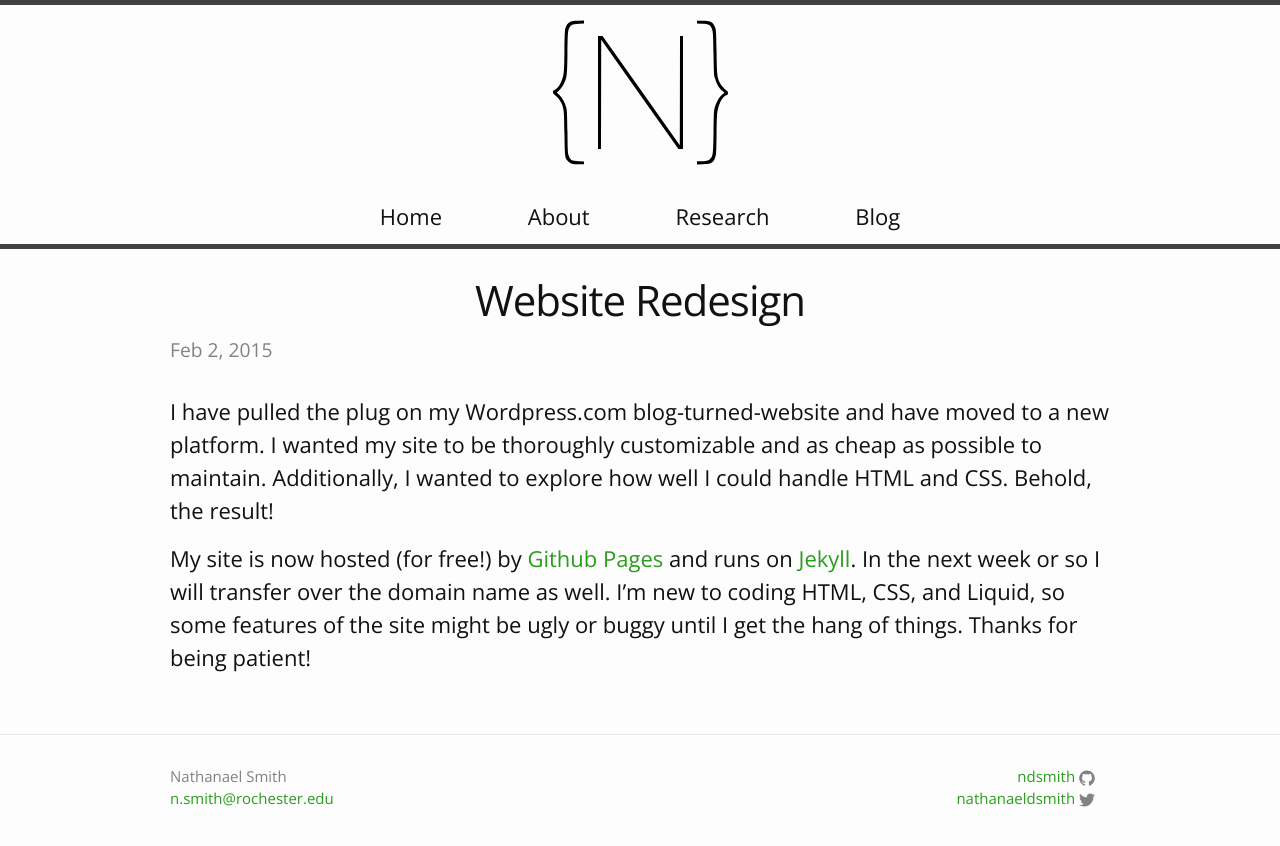
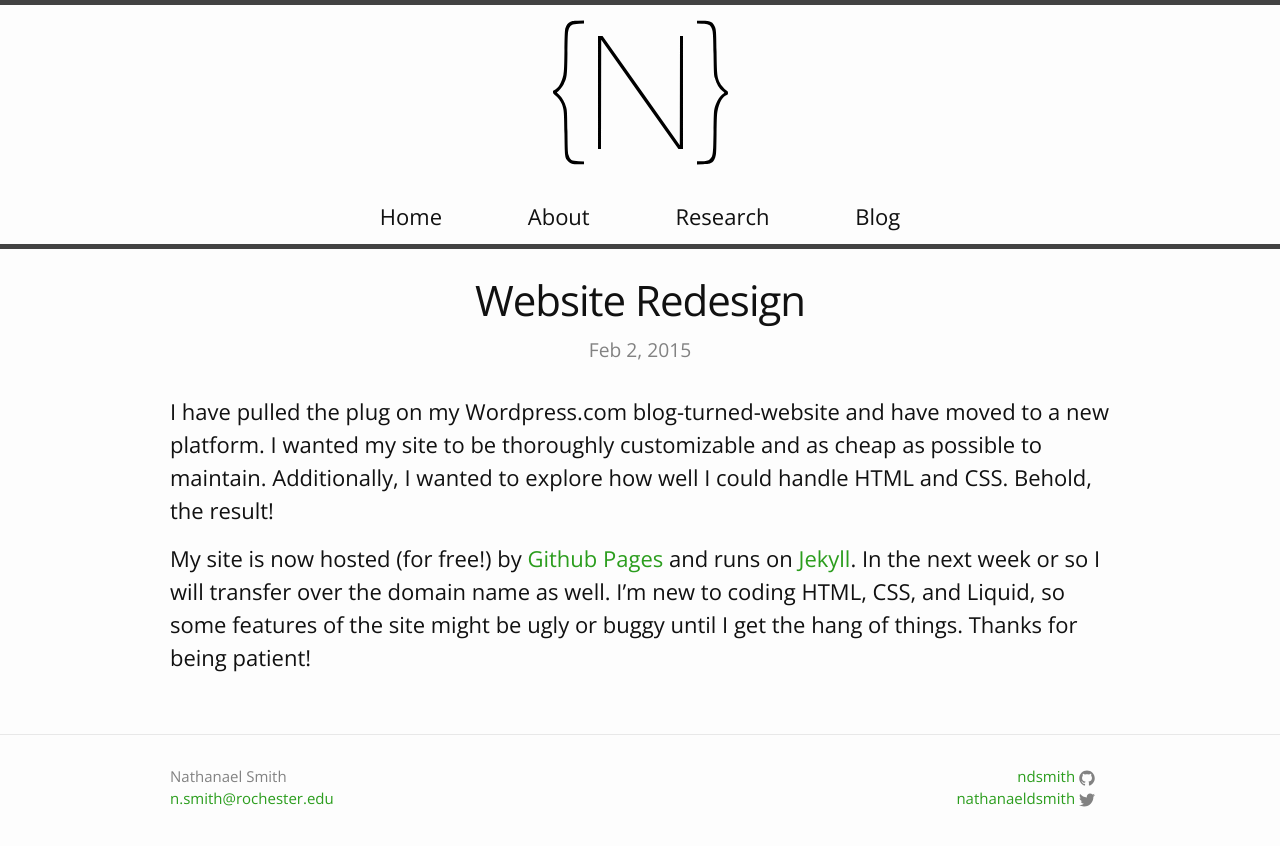
Before and after one commit to ndsmith/ndsmith.github.io, a Jekyll site: the page built from _posts/2015-02-02-website-redesign.markdown, in a window 1280 px wide. Shown: the top 846 px of the page. Built offline with Jekyll 4.4.1, drawn with Linux system fonts in a browser that asks for light colours.

Commit message:
first complete draft of website

```diff
--- a/_layouts/post.html
+++ b/_layouts/post.html
@@ -5,7 +5,7 @@ layout: default
 
   <header class="post-header">
     <h1 class="post-title">{{ page.title }}</h1>
-    <p class="post-meta">{{ page.date | date: "%b %-d, %Y" }}{% if page.author %} • {{ page.author }}{% endif %}{% if page.meta %} • {{ page.meta }}{% endif %}</p>
+    <p class="post-meta" id="center-post-meta">{{ page.date | date: "%b %-d, %Y" }}{% if page.author %} • {{ page.author }}{% endif %}{% if page.meta %} • {{ page.meta }}{% endif %}</p>
   </header>
 
   <article class="post-content">
--- a/_sass/_layout.scss
+++ b/_sass/_layout.scss
@@ -113,15 +113,24 @@ nav{
     padding-left: $spacing-unit / 2;
 
     @media (max-width: 480px){
-        margin-bottom: 0px
+        margin-bottom: 0px;
+        padding-bottom: 0px;
     }
 }
 
 
 .footer-col-3 {
+    text-align: right;
     float: right;
     margin-bottom: $spacing-unit / 2;
     padding-right: $spacing-unit / 2;
+
+    @media (max-width: 350px){
+        text-align: left;
+        float: left;
+        padding-left: $spacing-unit / 2;
+        margin-top: -$spacing-unit / 2;
+    }
 }
 
 
@@ -178,6 +187,10 @@ nav{
     }
 }
 
+#center-post-meta{
+    text-align: center;
+}
+
 .post-content {
     margin-bottom: $spacing-unit;
 
```
